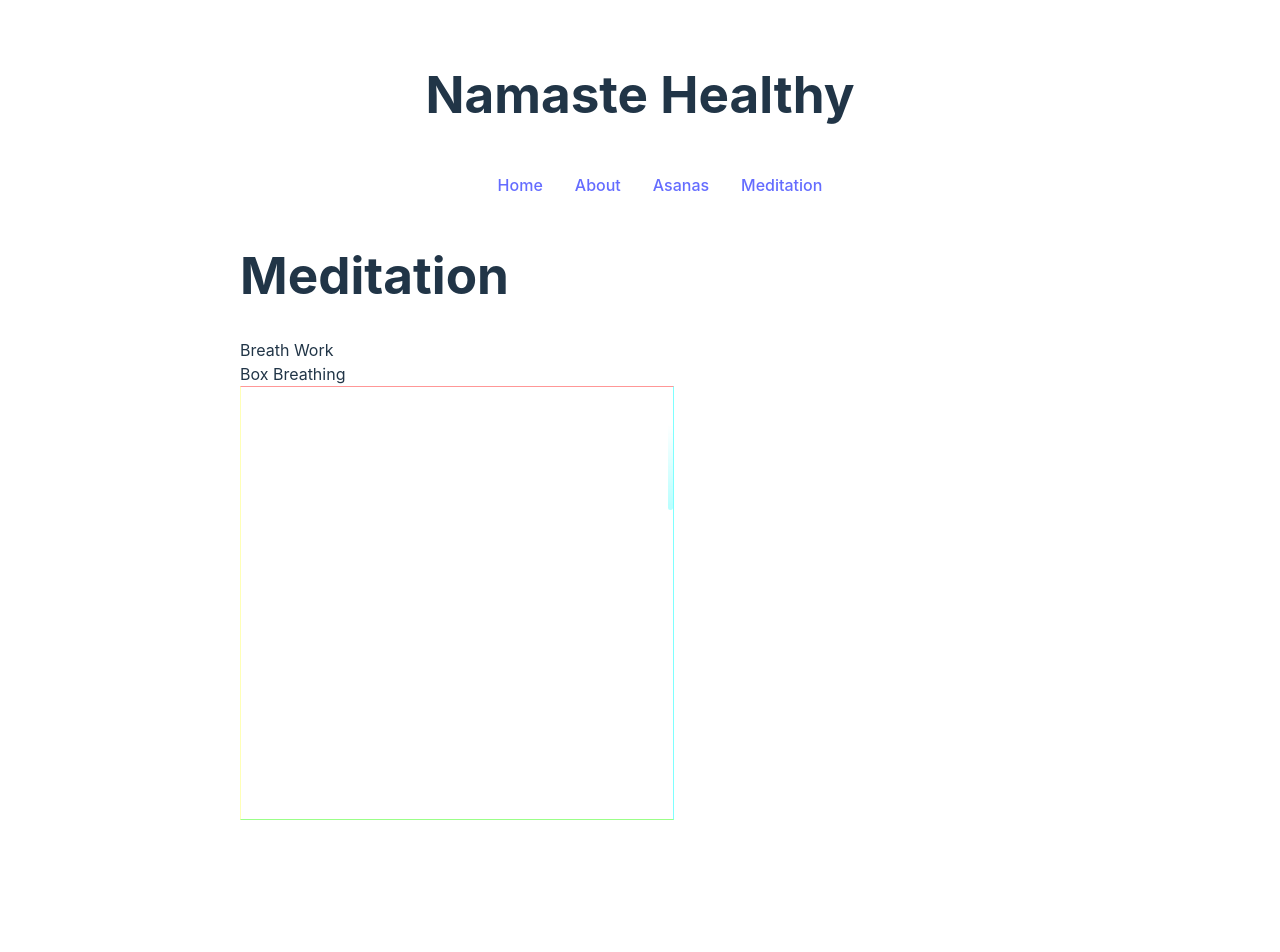
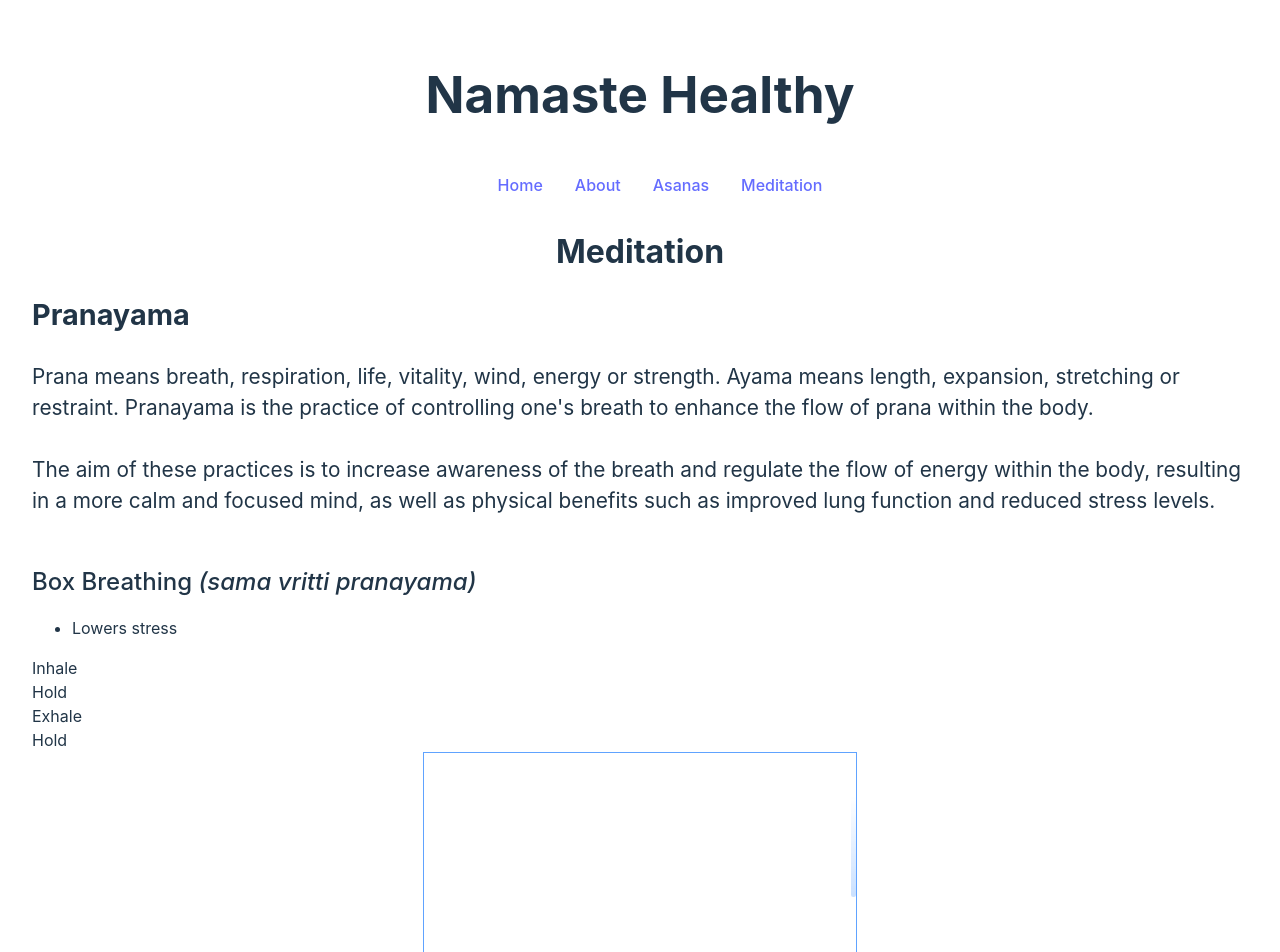
Before and after one commit to lawjonathan17/namaste-healthy, a React (Vite) app in the folder namaste-fe/: page /meditation in a window 1280 px wide. Shown: the top 952 px of the page. Before the commit the page ends 852 px from the top, so only its background shows below. Built offline with nearby package versions, Linux system fonts and the light colour scheme.

Commit message:
Meditation - update Pranayama

```diff
--- a/namaste-fe/src/App.css
+++ b/namaste-fe/src/App.css
@@ -5,8 +5,14 @@
 
 
 .nav-bar {
+  /* text-align: center; */
+  margin: auto;
+  width: 800px;
+}
+
+.menu-nav {
+  margin: auto;
   text-align: center;
-  width: 800px;
 }
 
 .menu-ul {
--- a/namaste-fe/src/pages/common.tsx
+++ b/namaste-fe/src/pages/common.tsx
@@ -4,3 +4,16 @@ export const $Header = styled.h1`
     font-size: 2em;
     text-align: center;
 `
+
+export const $Topic = styled.h2`
+    font-size: 1.8em;
+`
+
+export const $Description = styled.div`
+    font-size: 1.5em;
+    font-weight: 500;
+`
+
+export const $Text = styled.div`
+    font-size 1.3em;
+`
--- a/namaste-fe/src/pages/meditation.css
+++ b/namaste-fe/src/pages/meditation.css
@@ -1,17 +1,22 @@
+.description {
+    font-size: 1.4em;
+}
 
 
-.box2 {
+.box{
   position: relative;
+  margin: auto;
   width: 400px;
   height: 400px;
   color: #fff;
   background: transparent;
   overflow: hidden;
-  border-top: 1px solid rgba(255, 49, 49, 0.5);
+  /* border-top: 1px solid rgba(255, 49, 49, 0.5);
   border-right: 1px solid rgba(0, 255, 255, 0.5);
   border-bottom: 1px solid rgba(57, 255, 20, 0.5);
   border-left: 1px solid rgba(255, 255, 113, 0.5);
-  font-family: sans-serif;
+   */
+  border: 1px solid #60A3FF;
   display: flex;
   flex-direction: column;
   justify-content: space-around;
@@ -33,8 +38,8 @@ span {
   background: linear-gradient(
     90deg,
     transparent 50%,
-    rgba(255, 49, 49, 0.5),
-    rgb(255, 49, 49)
+    rgba(96, 163, 255, 0.5),
+    rgb(96, 163, 255)
   );
 }
 
@@ -44,8 +49,8 @@ span {
   height: 5px;
   background: linear-gradient(
     90deg,
-    rgb(57, 255, 20),
-    rgba(57, 255, 20, 0.5),
+    rgb(96, 163, 255),
+    rgba(96, 163, 255, 0.5),
     transparent 50%
   );
 }
@@ -58,8 +63,8 @@ span {
   background: linear-gradient(
     180deg,
     transparent 30%,
-    rgba(0, 255, 255, 0.5),
-    rgb(0, 255, 255)
+    rgba(96, 163, 255, 0.5),
+    rgb(96, 163, 255)
   );
 }
 
@@ -70,8 +75,8 @@ span {
   height: 0;
   background: linear-gradient(
     180deg,
-    rgb(255, 255, 113),
-    rgba(255, 255, 113, 0.5),
+    rgb(96, 163, 255),
+    rgba(96, 163, 255, 0.5),
     transparent 70%
   );
 }
--- a/namaste-fe/src/pages/meditation.tsx
+++ b/namaste-fe/src/pages/meditation.tsx
@@ -1,5 +1,9 @@
 import { render } from 'react-dom'
+
 import './meditation.css'
+
+import { $Description, $Header, $Text, $Topic } from "./common"
+
 
 // submod
 export function Meditation() {
@@ -7,21 +11,47 @@ export function Meditation() {
     const renderBoxBreathing = () => {
         return (
             <>
-                <div>
-                    Breath Work
-                </div>
+                <$Topic>
+                    Pranayama
+                </$Topic>
+
+                <$Text>
+                    Prana means breath, respiration, life, vitality, wind, energy or strength.
+                    Ayama means length, expansion, stretching or restraint.
+                    Pranayama is the practice of controlling one's breath to enhance the flow of prana within the body.
+                    <br/> <br/>
+                    The aim of these practices is to increase awareness of the breath and regulate the flow of energy within the body,
+                    resulting in a more calm and focused mind, as well as physical benefits such as improved lung function and reduced stress levels.
+                </$Text>
+
+                <br/>
+                <br/>
+
+                <$Description>
+                    Box Breathing <i>(sama vritti pranayama)</i>
+                </$Description>
+
 
                 <div>
-                    Box Breathing
+                    <ul>
+                        <li>Lowers stress</li>
+                    </ul>
                 </div>
 
 
-                <div className="box2">
-                    <span className="top"></span>
-                    <span className="right"></span>
-                    <span className="bottom"></span>
-                    <span className="left"></span>
+                <div>
+                    <div>Inhale</div>
+                    <div>Hold</div>
+                    <div>Exhale</div>
+                    <div>Hold</div>
+                    <div className="box">
+                        <span className="top"></span>
+                        <span className="right"></span>
+                        <span className="bottom"></span>
+                        <span className="left"></span>
+                    </div>
                 </div>
+
 
             </>
 
@@ -31,7 +61,7 @@ export function Meditation() {
 
     return (
         <>
-            <h1>Meditation</h1>
+            <$Header>Meditation</$Header>
 
             {renderBoxBreathing()}
         </>
```
